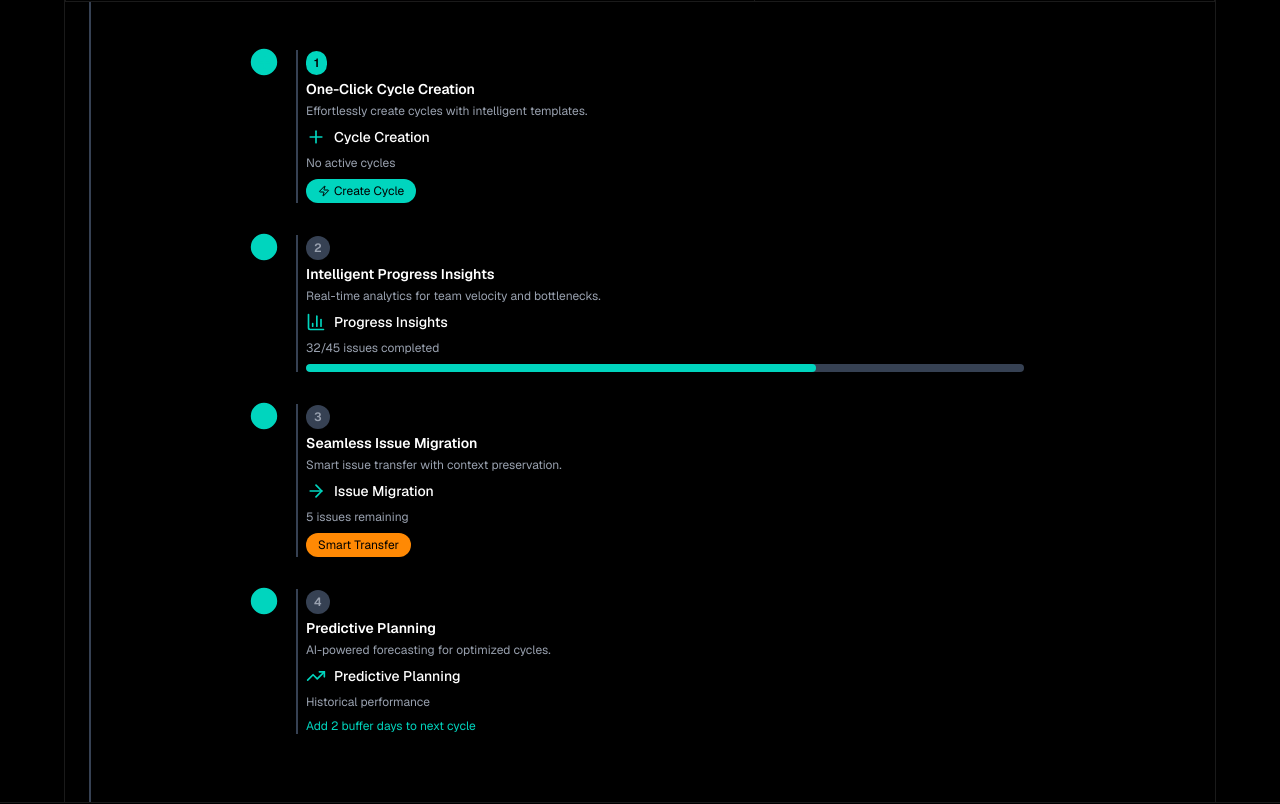
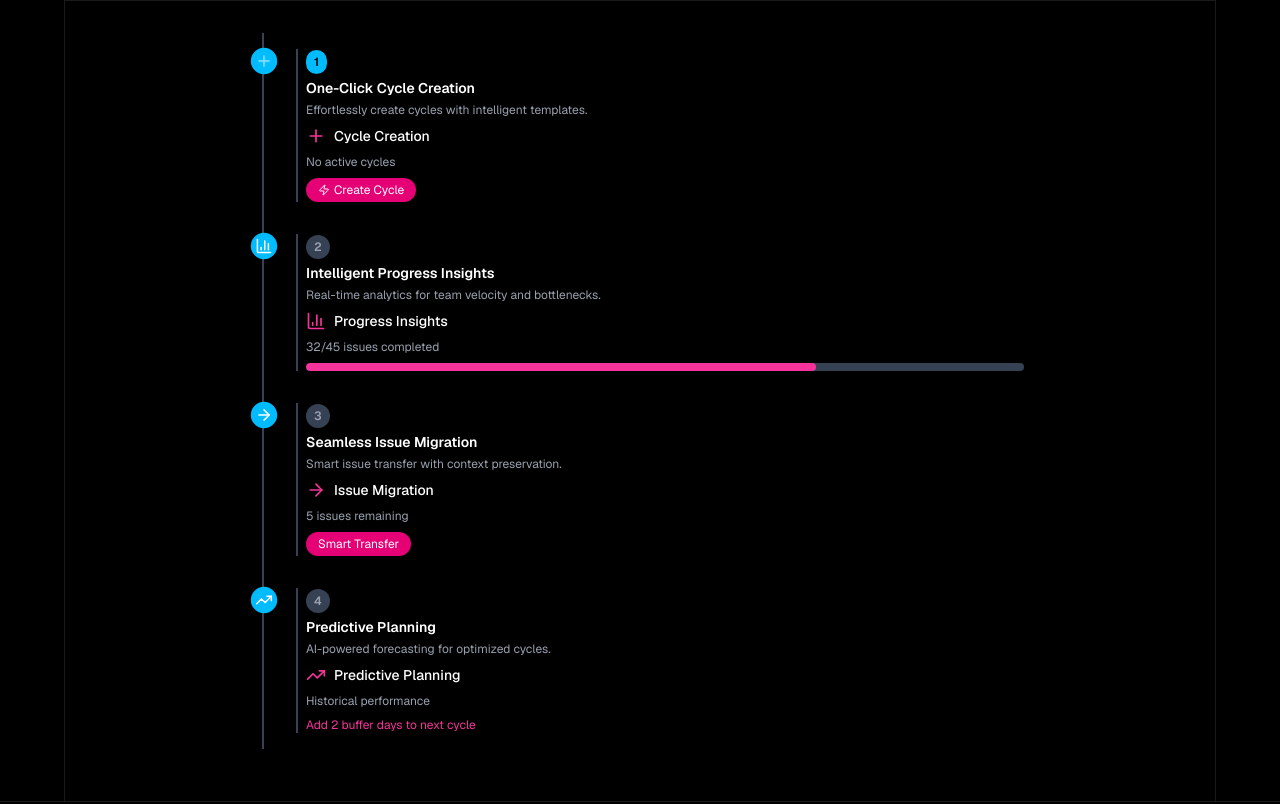
Before and after one commit to Sarina-R/AVIS-landing-page, a Next.js app: page /avis-plus in a window 1280 px wide. Shown: the part 4340-5144 px from the top of the page. Built offline with nearby package versions, Linux system fonts and the light colour scheme.

Commit message:
style: fixed colors

```diff
--- a/components/plus-page-component/OrbitingCircleComponent.tsx
+++ b/components/plus-page-component/OrbitingCircleComponent.tsx
@@ -86,9 +86,9 @@ export const OrbitingCircleComponent = () => {
 
   return (
     <section ref={ref} className='relative w-full overflow-hidden'>
-      <div className='container mx-auto flex min-h-screen flex-col items-center justify-center px-4 border border-white/10 lg:flex-row lg:justify-between lg:gap-12'>
+      <div className='flex min-h-screen flex-col items-center justify-center px-4 border-b border-white/10 lg:flex-row lg:justify-between lg:gap-12'>
         <div className='relative flex h-[500px] w-[500px] flex-shrink-0 items-center justify-center'>
-          <div className='absolute h-[450px] w-[450px] rounded-full bg-gradient-to-r to-rose-700 from-indigo-400 opacity-50 blur-[100px]'></div>
+          <div className='absolute h-[450px] w-[450px] rounded-full bg-gradient-to-r to-rose-700 from-indigo-700 opacity-50 blur-[100px]' />
 
           <div
             className='absolute h-[400px] w-[400px] rounded-full border-white/15'
--- a/components/plus-page-component/StepGuideComponent .tsx
+++ b/components/plus-page-component/StepGuideComponent .tsx
@@ -66,18 +66,17 @@ const StepGuide: React.FC = () => {
   const isStepActive = (index: number) => activeStep === index
 
   return (
-    <div className='relative bg-black text-white min-h-screen font-sans'>
+    <div className='relative min-h-screen font-sans'>
       <div ref={containerRef} className='relative px-4 py-8 min-h-screen'>
-        {/* Timeline */}
-        <div className='absolute left-6 top-0 h-full w-[2px] bg-gray-700 z-10'>
-          <div
-            className='bg-teal-400 w-full transition-all duration-1000 ease-out'
-            style={{ height: `${scrollProgress * 100}%` }}
-          />
-        </div>
-
         {/* Steps */}
         <div className='relative z-20 w-full max-w-3xl mx-auto'>
+          {/* Timeline */}
+          <div className='absolute left-1.5  top-0 h-full w-[2px] bg-gray-700 z-10'>
+            <div
+              className='bg-sky-400 w-full transition-all duration-1000 ease-out'
+              style={{ height: `${scrollProgress * 100}%` }}
+            />
+          </div>
           {steps.map((step, index) => (
             <div
               key={step.id}
@@ -91,7 +90,7 @@ const StepGuide: React.FC = () => {
                 <div
                   className={`w-6 h-6 rounded-full flex items-center justify-center border-2 transition-all duration-300 ${
                     isStepCompleted(index) || isStepActive(index)
-                      ? 'bg-teal-400 border-teal-400 text-black scale-110'
+                      ? 'bg-sky-400 border-sky-400 text-black scale-110'
                       : 'bg-gray-700 border-gray-700 text-gray-400 scale-90'
                   }`}
                 >
@@ -107,7 +106,7 @@ const StepGuide: React.FC = () => {
                   <span
                     className={`inline-block px-2 py-1 rounded-full text-xs font-semibold ${
                       isStepActive(index)
-                        ? 'bg-teal-400 text-black'
+                        ? 'bg-sky-400 text-black'
                         : 'bg-gray-700 text-gray-400'
                     }`}
                   >
--- a/components/steps.tsx
+++ b/components/steps.tsx
@@ -14,15 +14,15 @@ const steps: Step[] = [
     id: 1,
     title: 'One-Click Cycle Creation',
     description: 'Effortlessly create cycles with intelligent templates.',
-    icon: <Plus className='w-4 h-4 text-teal-400' />,
+    icon: <Plus className='w-4 h-4 text-white' />,
     content: (
       <div className='space-y-2'>
         <div className='flex items-center gap-2'>
-          <Plus className='w-5 h-5 text-teal-400' />
+          <Plus className='w-5 h-5 text-pink-500' />
           <h3 className='text-sm font-medium text-white'>Cycle Creation</h3>
         </div>
         <div className='text-xs text-gray-400'>No active cycles</div>
-        <button className='flex items-center gap-1 px-3 py-1 bg-teal-400 text-black text-xs rounded-full'>
+        <button className='flex items-center gap-1 px-3 py-1 bg-pink-600 text-xs rounded-full'>
           <Zap className='w-3 h-3' /> Create Cycle
         </button>
       </div>
@@ -32,17 +32,17 @@ const steps: Step[] = [
     id: 2,
     title: 'Intelligent Progress Insights',
     description: 'Real-time analytics for team velocity and bottlenecks.',
-    icon: <BarChart3 className='w-4 h-4 text-teal-400' />,
+    icon: <BarChart3 className='w-4 h-4 text-white' />,
     content: (
       <div className='space-y-2'>
         <div className='flex items-center gap-2'>
-          <BarChart3 className='w-5 h-5 text-teal-400' />
+          <BarChart3 className='w-5 h-5 text-pink-500' />
           <h3 className='text-sm font-medium text-white'>Progress Insights</h3>
         </div>
         <div className='text-xs text-gray-400'>32/45 issues completed</div>
         <div className='w-full bg-gray-700 h-2 rounded-full overflow-hidden'>
           <motion.div
-            className='bg-teal-400 h-full rounded-full'
+            className='bg-pink-500 h-full rounded-full'
             initial={{ width: '0%' }}
             animate={{ width: '71%' }}
             transition={{ duration: 1 }}
@@ -55,15 +55,15 @@ const steps: Step[] = [
     id: 3,
     title: 'Seamless Issue Migration',
     description: 'Smart issue transfer with context preservation.',
-    icon: <ArrowRight className='w-4 h-4 text-teal-400' />,
+    icon: <ArrowRight className='w-4 h-4 text-white' />,
     content: (
       <div className='space-y-2'>
         <div className='flex items-center gap-2'>
-          <ArrowRight className='w-5 h-5 text-teal-400' />
+          <ArrowRight className='w-5 h-5 text-pink-500' />
           <h3 className='text-sm font-medium text-white'>Issue Migration</h3>
         </div>
         <div className='text-xs text-gray-400'>5 issues remaining</div>
-        <button className='px-3 py-1 bg-orange-400 text-black text-xs rounded-full'>
+        <button className='px-3 py-1 bg-pink-600 text-xs rounded-full'>
           Smart Transfer
         </button>
       </div>
@@ -73,17 +73,17 @@ const steps: Step[] = [
     id: 4,
     title: 'Predictive Planning',
     description: 'AI-powered forecasting for optimized cycles.',
-    icon: <TrendingUp className='w-4 h-4 text-teal-400' />,
+    icon: <TrendingUp className='w-4 h-4 text-white' />,
     content: (
       <div className='space-y-2'>
         <div className='flex items-center gap-2'>
-          <TrendingUp className='w-5 h-5 text-teal-400' />
+          <TrendingUp className='w-5 h-5 text-pink-500' />
           <h3 className='text-sm font-medium text-white'>
             Predictive Planning
           </h3>
         </div>
         <div className='text-xs text-gray-400'>Historical performance</div>
-        <div className='text-teal-400 text-xs'>
+        <div className='text-pink-500 text-xs'>
           Add 2 buffer days to next cycle
         </div>
       </div>
```
